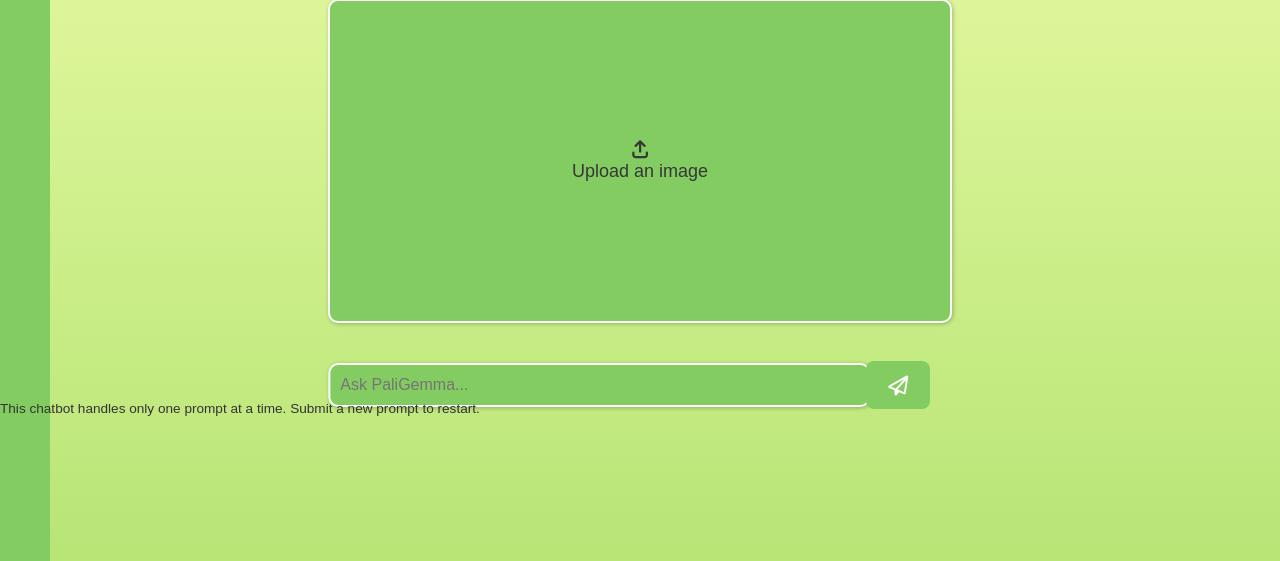
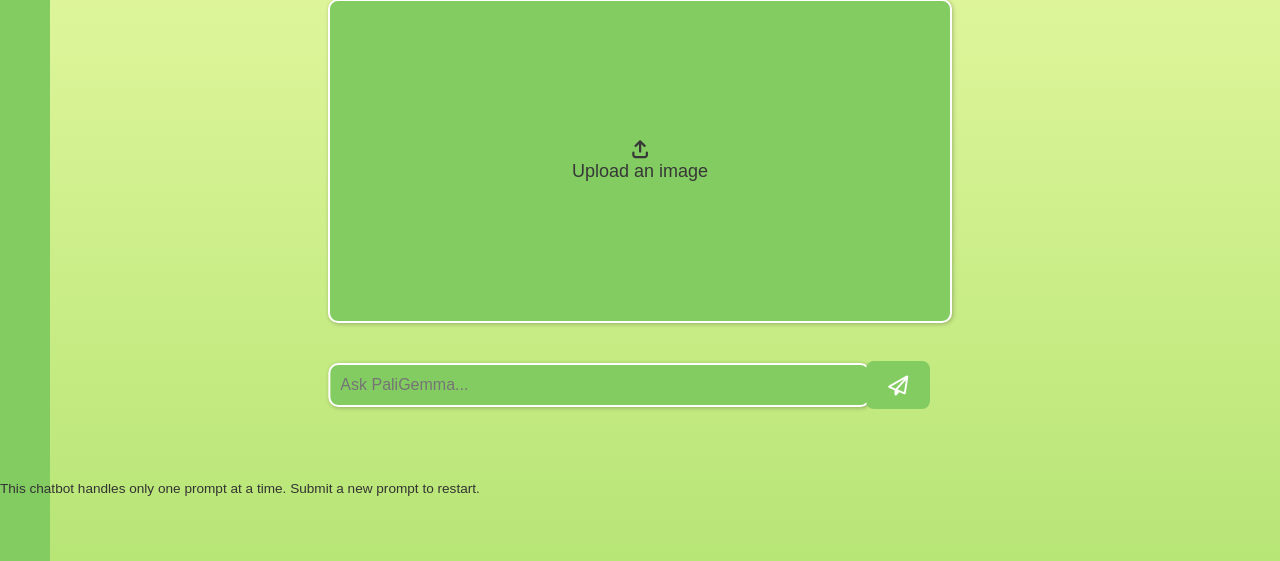
Before and after one commit to makcikkado/fyp-django-deployment, a Django app: page / in a window 1280 px wide. Shown: the part 239-800 px from the top of the page. Run offline with Django 5.2, Linux system fonts and the light colour scheme; some libraries are stand-ins or nearby versions.

Commit message:
Update main.html

```diff
--- a/root/templates/main.html
+++ b/root/templates/main.html
@@ -40,7 +40,7 @@
         }
 
         .footer {
-            margin-top: 80vh;
+            margin-top: 90vh;
             font-size: 0.85rem;
             color: #333;
             display: flex;
```
